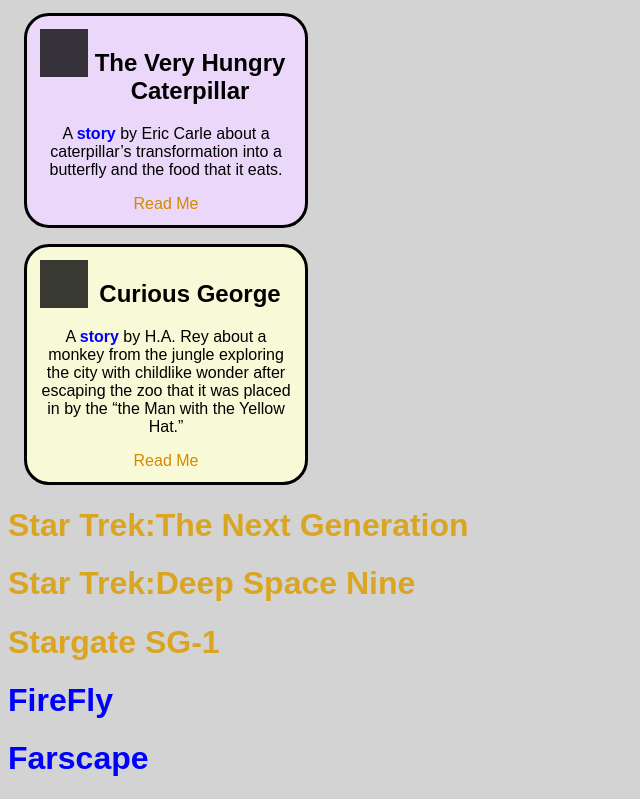
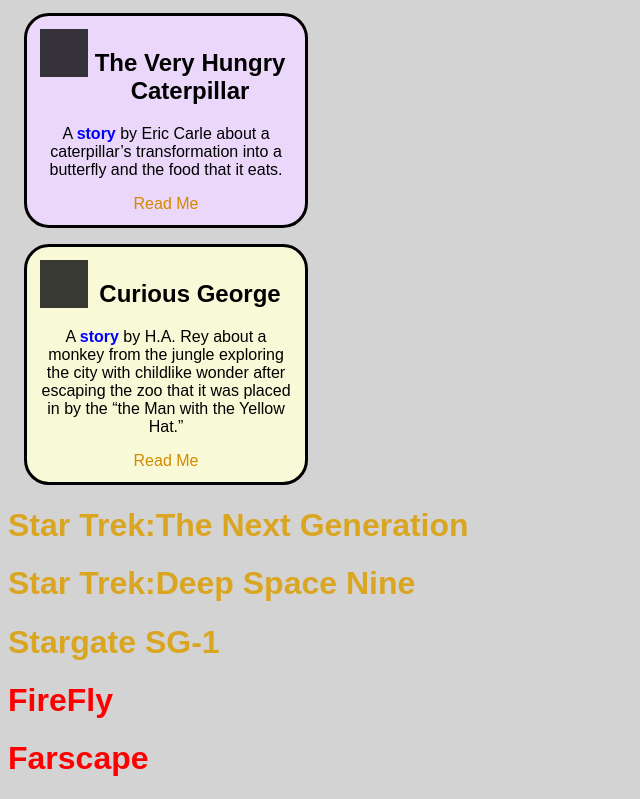
Before and after one commit to lbarret4/Cov-Lab2, a plain HTML site: page index.html in a window 1280 px wide. Shown: the part 537-1336 px from the top of the page, without its empty margins (0-640 px from the left). Drawn offline with Linux system fonts and the light colour scheme.

Commit message:
Applied class to other 2 header elements and change font color style

```diff
--- a/style.css
+++ b/style.css
@@ -66,9 +66,9 @@ h1 {
     color:goldenrod;
 }
 
-/* .f-title {
+.f-title {
     color:red;
-} */
+}
 
 /* #tng {
     color:blue;
```
